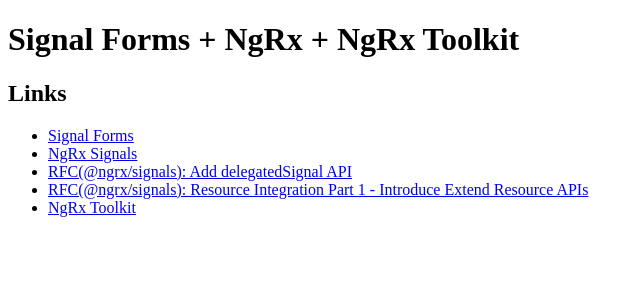
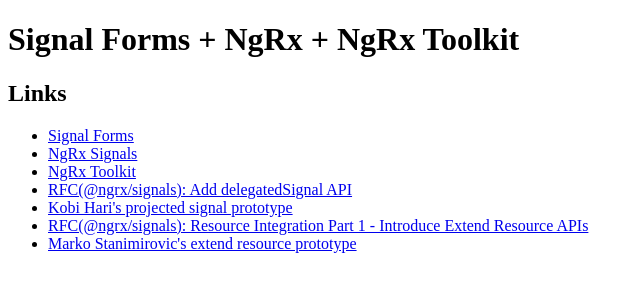
Before and after one commit to michael-small/signal-forms-ngrx, an Angular app: page / in a window 1280 px wide. Shown: the top 300 px of the page, without its empty margins (0-642 px from the left). Built offline with nearby package versions, Linux system fonts and the light colour scheme.

Commit message:
chore: link to prototypes in links component

```diff
--- a/src/app/links.ts
+++ b/src/app/links.ts
@@ -10,8 +10,18 @@
       </li>
       <li><a href="https://ngrx.io/guide/signals/signal-store" target="_blank">NgRx Signals</a></li>
       <li>
+        <a href="https://ngrx-toolkit.angulararchitects.io/docs/extensions" target="_blank"
+          >NgRx Toolkit</a
+        >
+      </li>
+      <li>
         <a href="https://github.com/ngrx/platform/issues/5121" target="_blank"
           >RFC(@ngrx/signals): Add delegatedSignal API</a
+        >
+      </li>
+      <li>
+        <a href="https://github.com/kobi2294/fun-with-projected-signals" target="_blank"
+          >Kobi Hari's projected signal prototype</a
         >
       </li>
       <li>
@@ -20,8 +30,8 @@
         >
       </li>
       <li>
-        <a href="https://ngrx-toolkit.angulararchitects.io/docs/extensions" target="_blank"
-          >NgRx Toolkit</a
+        <a href="https://github.com/markostanimirovic/extend-resource-prototype" target="_blank"
+          >Marko Stanimirovic's extend resource prototype</a
         >
       </li>
     </ul>
```
